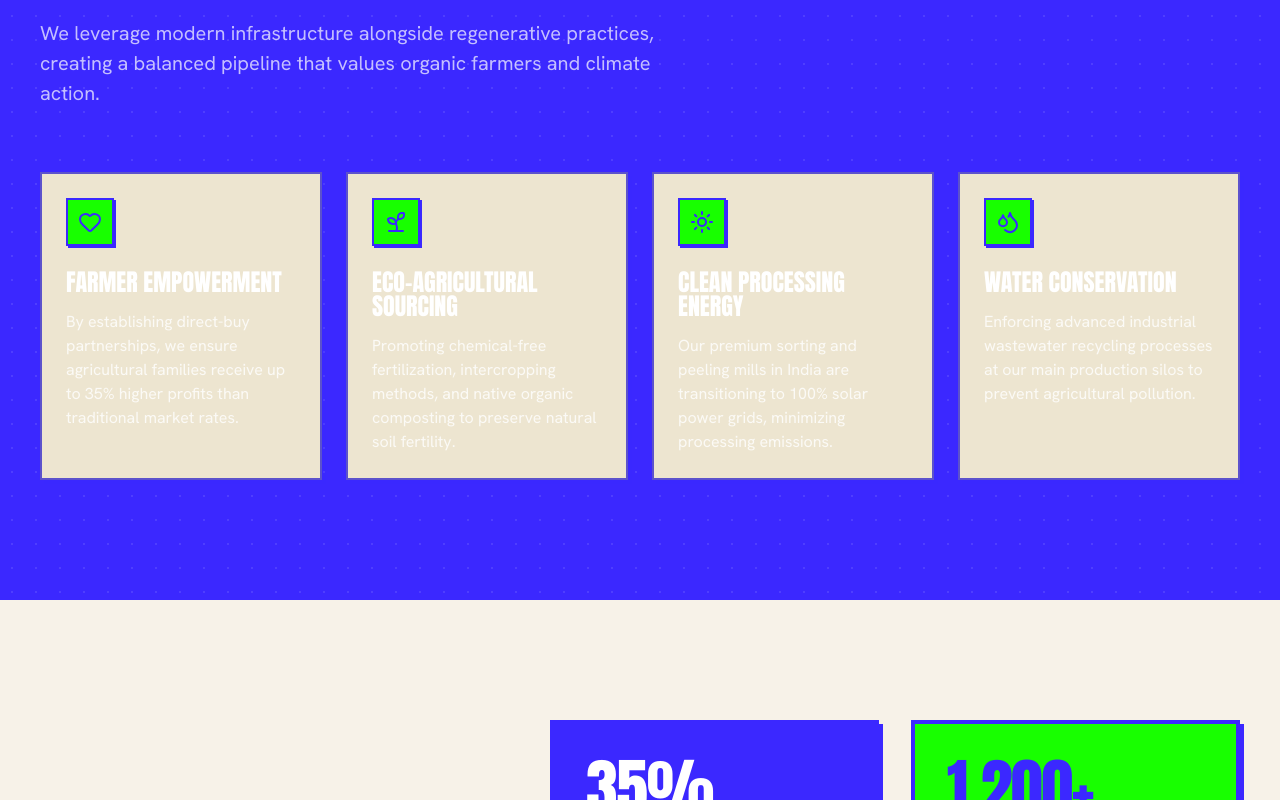
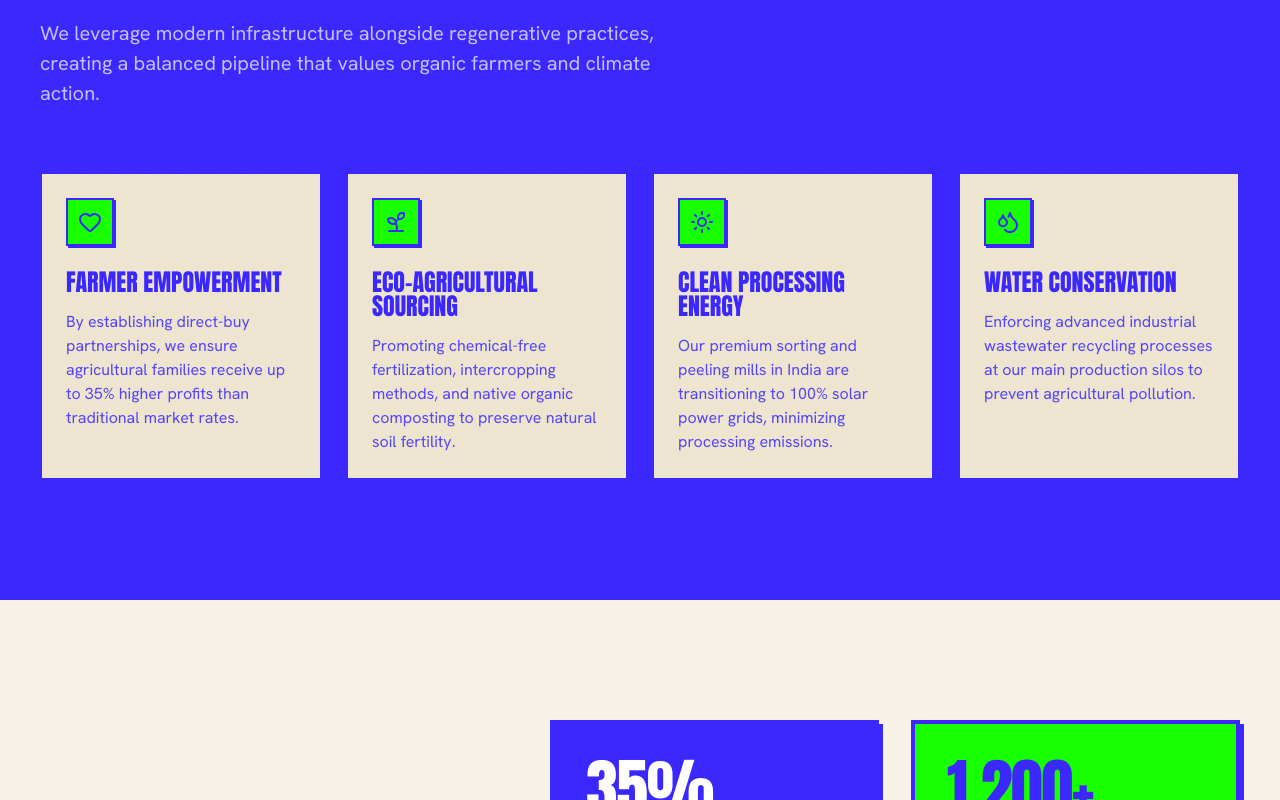
Before and after one commit to Umeshexe/Gryne, a Next.js app: page /csr in a window 1280 px wide. Shown: the part 1268-2068 px from the top of the page. Built offline with nearby package versions, Linux system fonts and the light colour scheme.

Commit message:
style: fix CSR page card text contrast, hovered border pop, and add subtle dynamic dots

```diff
--- a/src/app/csr/page.tsx
+++ b/src/app/csr/page.tsx
@@ -6,6 +6,7 @@ import Image from "next/image";
 import { useInquiry } from "@/context/inquiry-context";
 import Marquee from "@/components/ui/marquee";
 import { Heart, Sprout, Sun, Droplets } from "lucide-react";
+import DotField from "@/components/ui/dot-field";
 
 // ─── Variants ─────────────────────────────────────────────────────────────────
 
@@ -58,14 +59,14 @@ function PillarCard({ pillar, i }: { pillar: { title: string; desc: string; icon
       animate={isInView ? { opacity: 1, y: 0 } : {}}
       transition={{ duration: 0.5, delay: i * 0.12 }}
       whileHover={{ y: -8, transition: { duration: 0.2 } }}
-      className={`bg-surface border-2 border-secondary p-6 shadow-[4px_4px_0px_0px_rgba(59,40,255,0.15)] flex flex-col justify-between transition-colors duration-300 cursor-pointer group ${pillar.hoverBg}`}
+      className={`bg-surface border-2 border-primary p-6 shadow-[4px_4px_0px_0px_rgba(59,40,255,0.15)] flex flex-col justify-between transition-all duration-300 cursor-pointer group ${pillar.hoverBg} hover:border-black hover:shadow-[8px_8px_0px_0px_#000000]`}
     >
       <div>
         <div className="w-12 h-12 bg-vibrant-yellow border-2 border-primary flex items-center justify-center font-display-xl text-[20px] text-primary shadow-[2px_2px_0px_0px_#3B28FF] mb-6 group-hover:scale-110 transition-transform">
           <Icon className="w-6 h-6 text-primary" />
         </div>
-        <h3 className="font-headline-md text-[24px] leading-none text-white uppercase mb-4 group-hover:text-current">{pillar.title}</h3>
-        <p className="font-body-md text-body-md text-on-primary/80 group-hover:text-current">{pillar.desc}</p>
+        <h3 className="font-headline-md text-[24px] leading-none text-primary uppercase mb-4 group-hover:text-current">{pillar.title}</h3>
+        <p className="font-body-md text-body-md text-primary/85 group-hover:text-current">{pillar.desc}</p>
       </div>
     </motion.div>
   );
@@ -228,7 +229,17 @@ export default function CSRPage() {
 
       {/* ── 3. Sustainability Pillars ── */}
       <section className="bg-primary text-on-primary py-section-gap relative overflow-hidden w-full border-t-8 border-vibrant-yellow">
-        <div className="absolute inset-0 opacity-10 bg-[radial-gradient(#ffffff_1.5px,transparent_1.5px)] [background-size:24px_24px]" />
+        {/* Dot-grid texture overlay */}
+        <div className="absolute inset-0 opacity-15 pointer-events-none z-0">
+          <DotField
+            dotRadius={2.0}
+            dotSpacing={30}
+            bulgeStrength={50}
+            glowRadius={200}
+            gradientFrom="rgba(255, 255, 255, 0.8)"
+            gradientTo="rgba(255, 255, 255, 0.3)"
+          />
+        </div>
         <div className="max-w-[1440px] mx-auto px-6 md:px-margin-safe relative z-10 w-full">
           <ScrollSection className="mb-16 max-w-2xl">
             <motion.span variants={fadeUp} transition={{ duration: 0.5 }} className="font-label-caps text-label-caps text-vibrant-yellow mb-4 block">
```
